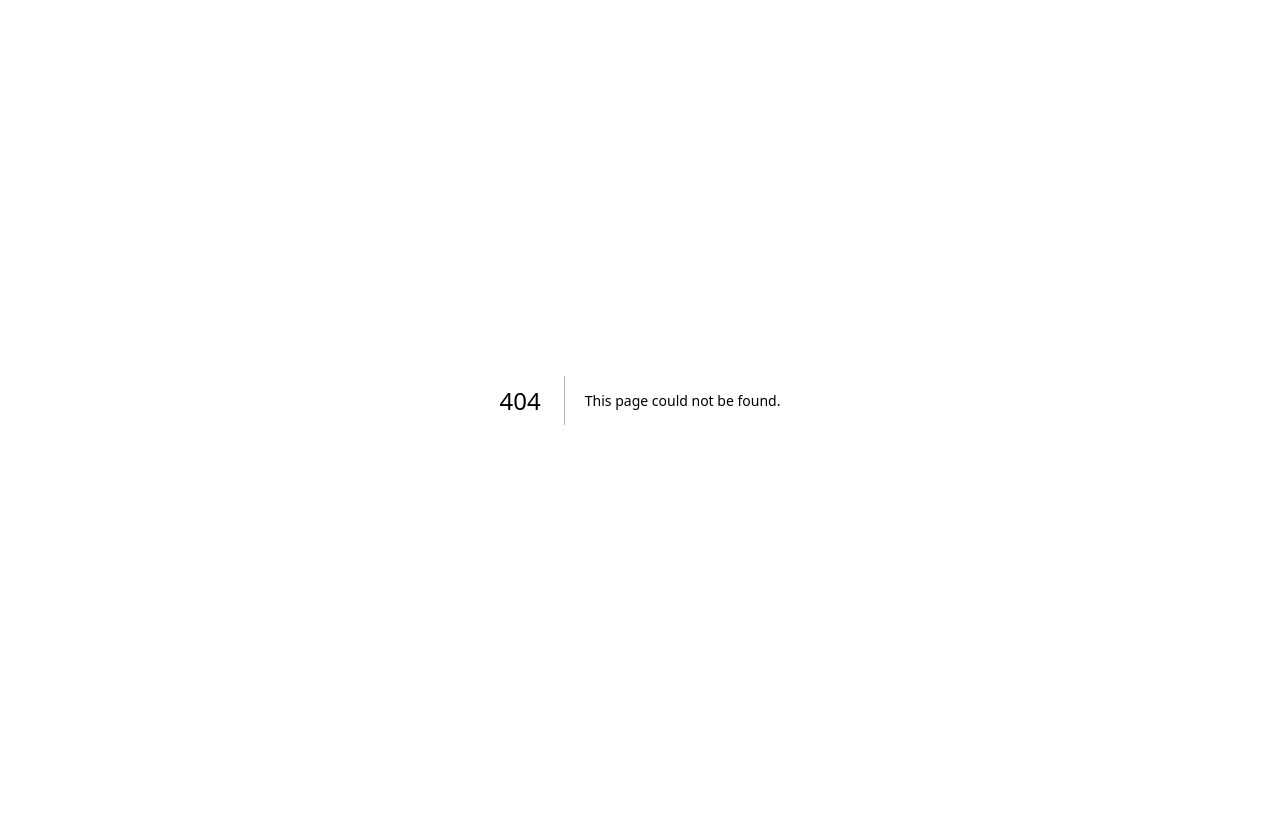
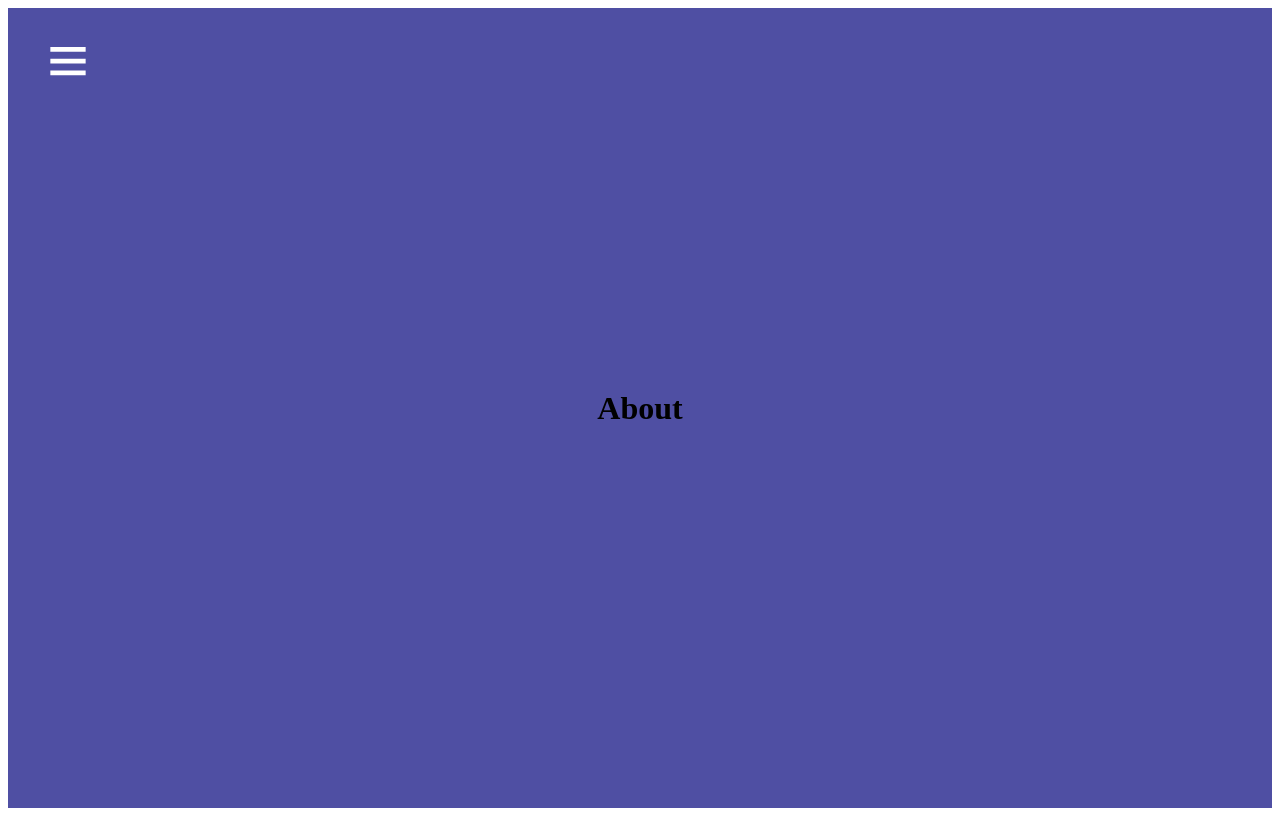
Before and after one commit to Hecze/prueba-tecnica, a Next.js app: page /about in a window 1280 px wide. Before the commit this address had no page. Built offline with nearby package versions, Linux system fonts and the light colour scheme.

Commit message:
sidebar lista 2

```diff
--- a/src/app/layout.js
+++ b/src/app/layout.js
@@ -1,6 +1,6 @@
 import { Inter } from "next/font/google";
 import "./globals.css";
-import Navbar from "@/components/Sidebar";
+import Sidebar from "@/components/Sidebar";
 
 const inter = Inter({ subsets: ["latin"] });
 
@@ -15,7 +15,7 @@ export default function RootLayout({ children }) {
 
       <html lang="en">
         <body>
-
+          <Sidebar />
           {children}</body>
       </html>
 
--- a/src/components/Sidebar.jsx
+++ b/src/components/Sidebar.jsx
@@ -22,7 +22,7 @@ function Sidebar() {
               <Link href="/about"className="link">About</Link>
             </li>
             <li>
-              <Link href="/blog"className="link">Blog</Link>
+              <Link href="/presioname"className="link">Presioname</Link>
             </li>
           </ul>
         </div>
--- /dev/null
+++ b/src/pages/about.jsx
@@ -0,0 +1,18 @@
+import React from 'react';
+import '@/styles/page.css';
+import Sidebar from '@/components/Sidebar';
+
+
+const About = () => {
+    return (
+        <div className='page'>
+            <Sidebar />
+            <div className="content-page">
+            <h1>About</h1> <br />
+            </div>
+
+        </div>
+    );
+};
+
+export default About;
--- a/src/styles/Sidebar.css
+++ b/src/styles/Sidebar.css
@@ -22,7 +22,7 @@
     animation: sidebarAnimation 0.3s ease-in-out;
     background-color: rgba(0, 0, 0, 0.744);
     box-shadow: 0 0 10px rgba(0,0,0,0.1);
-    backdrop-filter: blur(10px);
+    backdrop-filter: blur(20px);
 }
 
 
@@ -57,7 +57,6 @@
     color: #fff;
     cursor: pointer;
     transition: all 0.3s ease-in-out;
-    background-color: rgba(0, 0, 0, 0.744);
     box-shadow: 0 0 10px rgba(0,0,0,0.1);
     color: #eee;
     display: flex;
--- /dev/null
+++ b/src/styles/page.css
@@ -0,0 +1,12 @@
+.page {
+    background-color: rgb(79, 79, 163);
+    height: 100vh;
+}
+
+.page .content-page{
+    display: flex;
+    justify-content: center;
+    align-items: center;
+    height: 100%;
+    width: 100%;
+}
```
Also changed, not shown: src/pages/presioname.jsx (added, +17 -0 lines).
